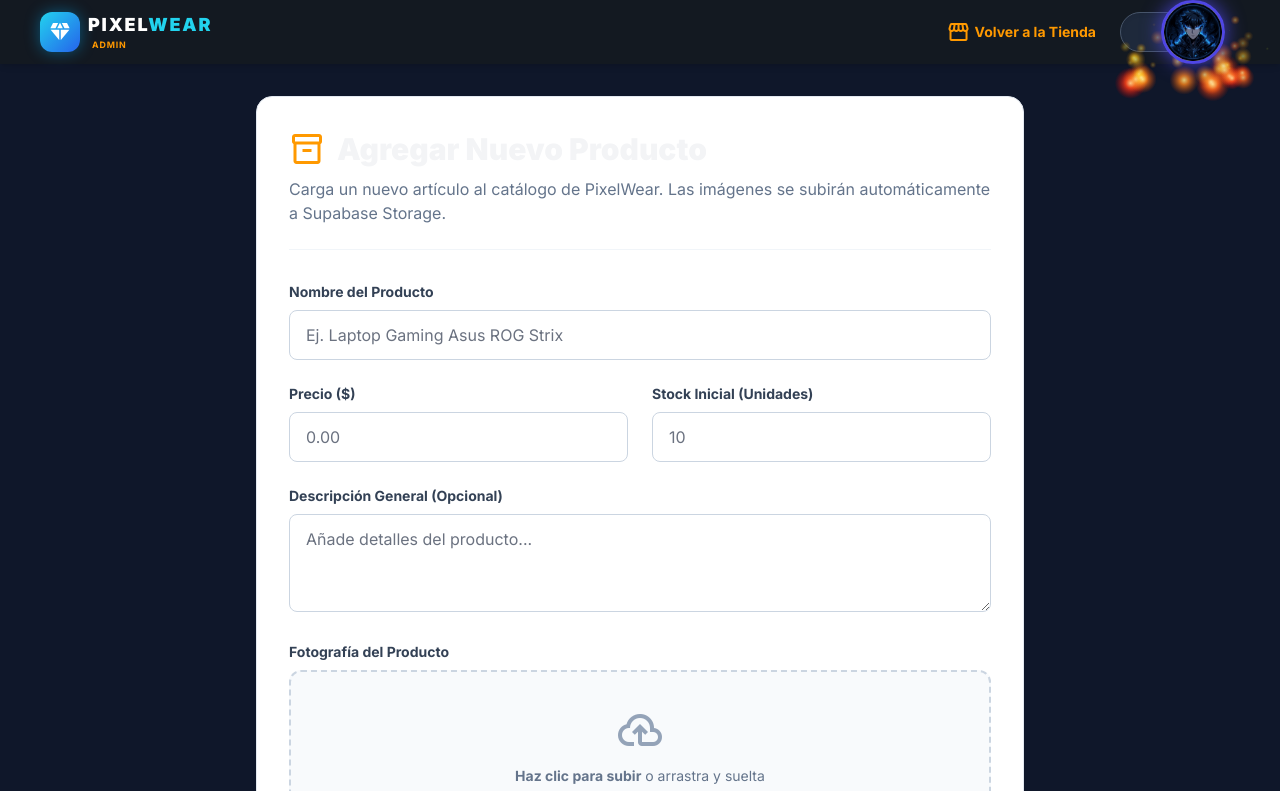
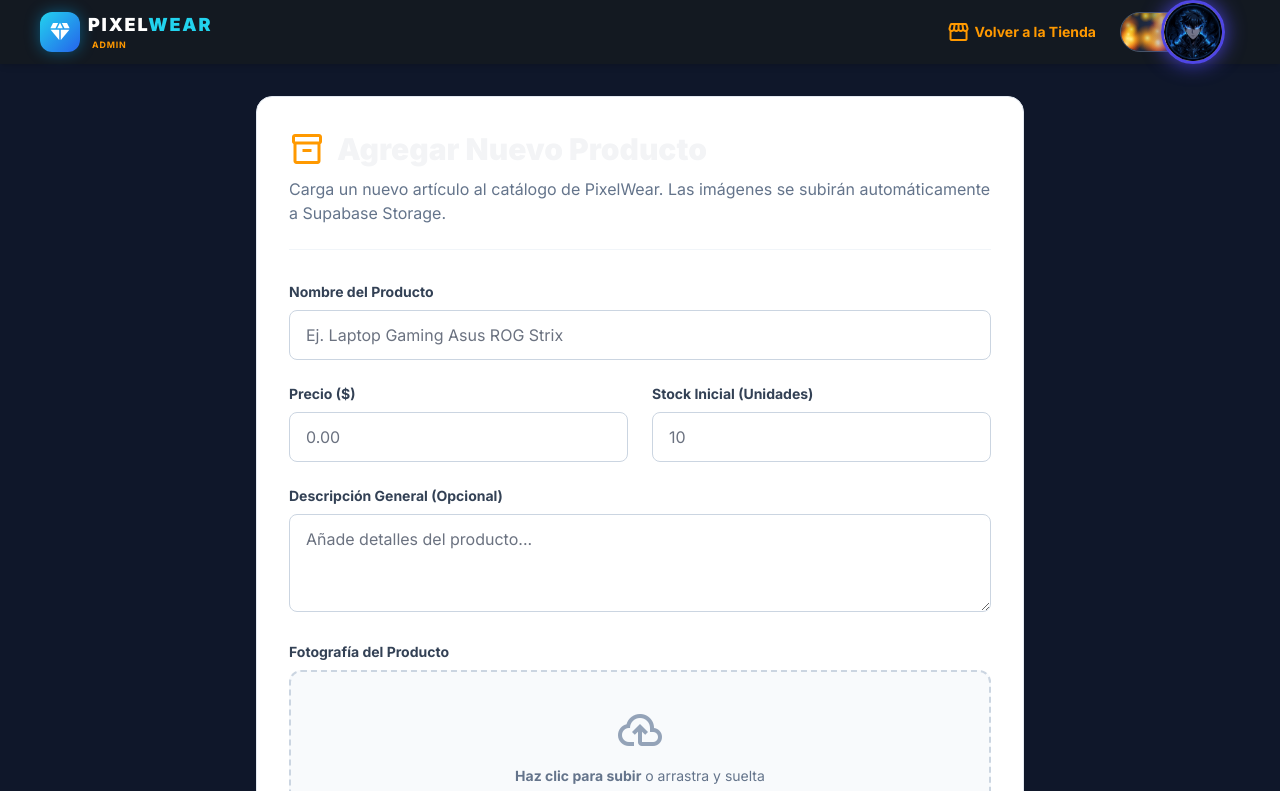
Before and after one commit to danielomartb-DK/TiendaOnline, a plain HTML site: page admin.html in a window 1280 px wide. Both pictures are taken after a click on the button "Cambiar Tema (Anime)". Shown: the top 791 px of the page. Drawn offline with nearby package versions, Linux system fonts and the light colour scheme.

Commit message:
fix(revert): Revertir desbordamiento de Canvas y confinar las partículas de Fuego y Sombra exclusivamente al interior del botón

```diff
--- a/admin.html
+++ b/admin.html
@@ -116,7 +116,7 @@
 
                     <!-- Canvas Engine Overlay para Partículas Anime (Llamas y Sombras) -->
                     <canvas
-                        class="themeAnimeCanvas absolute -inset-3 md:-inset-4 pointer-events-none rounded-full z-0"></canvas>
+                        class="themeAnimeCanvas absolute inset-0 w-full h-full pointer-events-none rounded-full z-0"></canvas>
                     <span
                         class="theme-icon-toggle absolute -left-2 top-1/2 -translate-y-1/2 transition-all duration-500 ease-[cubic-bezier(0.34,1.56,0.64,1)] transform dark:translate-x-10 md:dark:translate-x-12 z-10 w-14 h-14 md:w-16 md:h-16 flex items-center justify-center"></span>
                 </button>
--- a/js/theme.js
+++ b/js/theme.js
@@ -70,40 +70,34 @@ class ThemeParticleEngine {
     }
 
     emitFire() {
-        // Fuego orgánico contenido. pX compensa el -inset-4 (aprox 16px) del canvas
-        const pX = 16;
-        const innerW = this.width - (pX * 2);
-
+        // Fuego intenso, dinámico y orgánico contenido (Rengoku)
         if (Math.random() < 0.95) {
             this.particles.push({
                 type: 'fire',
-                x: pX + 8 + (Math.random() * innerW * 0.45), // Nace bien pegado a la izquierda (Rengoku)
-                y: this.height * 0.55 + Math.random() * 8, // Nace en el centro-bajo, no hasta el fondo
-                size: Math.random() * 12 + 8, // Vuelve a ser visible pero contenido
-                speedY: Math.random() * -1.8 - 0.8, // Sube constante
-                speedX: (Math.random() - 0.5) * 1.5,
+                x: Math.random() * (this.width * 0.5) + (this.width * 0.05), // Zona izquierda principal
+                y: this.height * 0.8 + Math.random() * 5, // Nace cerca de la base interior
+                size: Math.random() * 12 + 6, // Tamaño orgánico
+                speedY: Math.random() * -2 - 1.5, // Sube rápido
+                speedX: (Math.random() - 0.5) * 1.2, // Esparcimiento lateral
                 life: 1,
-                decay: Math.random() * 0.035 + 0.02,
-                hue: Math.random() * 25 + 5
+                decay: Math.random() * 0.02 + 0.015,
+                hue: Math.random() * 30 + 10 // Entre rojo intenso y naranja/amarillo
             });
         }
     }
 
     emitShadow() {
-        // Sombras oscuras tipo Monarch.
-        const pX = 16;
-        const innerW = this.width - (pX * 2);
-
+        // Sombras oscuras negro y morado saliendo por la derecha (JinWoo)
         if (Math.random() < 0.95) {
             this.particles.push({
                 type: 'shadow',
-                x: this.width - pX - 8 - (Math.random() * innerW * 0.45), // Nace bien pegado a la derecha (JinWoo)
-                y: this.height * 0.5 + (Math.random() - 0.5) * 12, // Centro vertical estricto
-                size: Math.random() * 18 + 10, // Humo denso
-                speedY: (Math.random() - 0.5) * 0.8, // Flota más estático
-                speedX: Math.random() * -1.2 - 0.2, // Tira hacia el centro/izquierda
+                x: this.width - (Math.random() * (this.width * 0.5) + (this.width * 0.05)), // Zona derecha
+                y: this.height / 2 + (Math.random() - 0.5) * 20, // Humo emana desde el centro vert
+                size: Math.random() * 18 + 10, // Nubes oscuras densas
+                speedY: (Math.random() - 0.5) * 1.5 - 0.2, // Sube levemente
+                speedX: Math.random() * -1.5 - 0.5, // Empuja hacia el centro/izquierda
                 life: 1,
-                decay: Math.random() * 0.025 + 0.015 // Muerte equilibrada
+                decay: Math.random() * 0.012 + 0.01
             });
         }
     }
```
Also changed, not shown: carrito.html (+1 -1 lines), login.html (+1 -1 lines).
